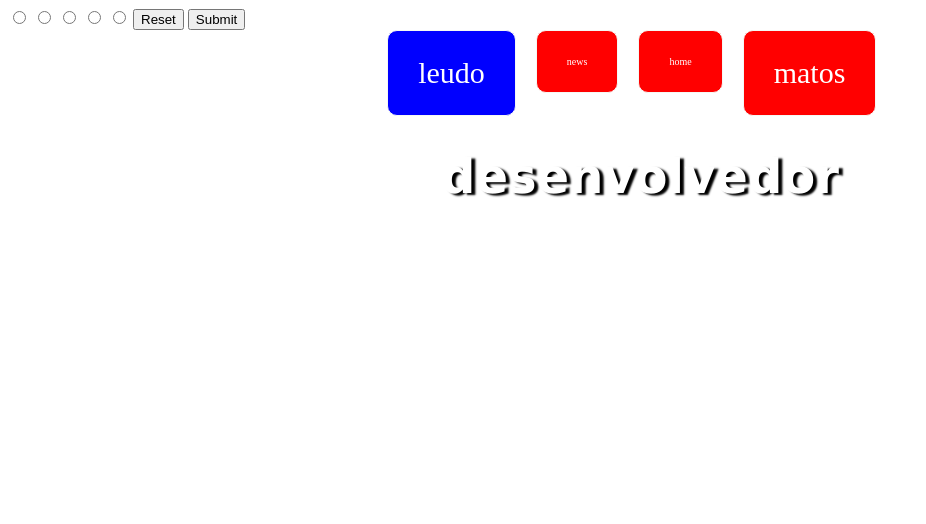
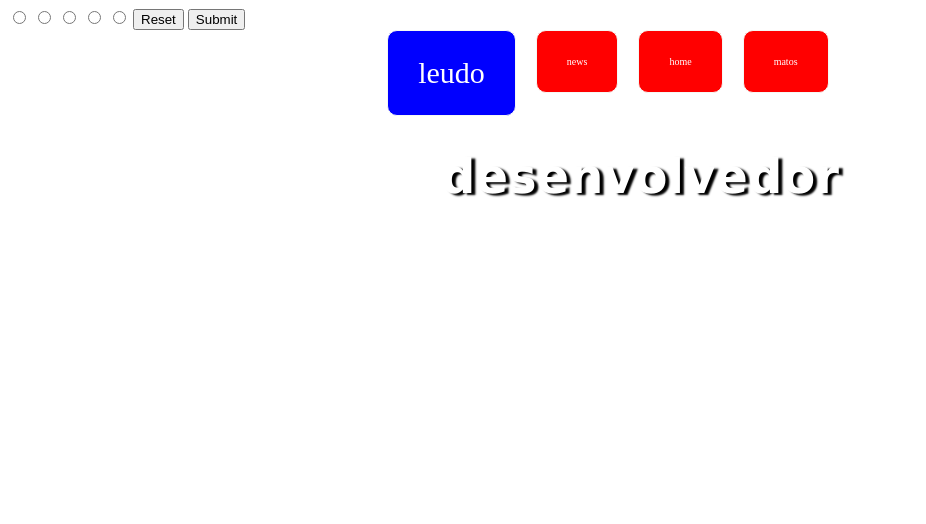
Before and after one commit to Leudivaldo/meu-site, a plain HTML site: page index.html in a window 1280 px wide. Shown: the top 524 px of the page, without its empty margins (0-926 px from the left). Drawn offline with Linux system fonts and the light colour scheme; a script that the page names is missing; a web font is replaced by a local one.

Commit message:
Update index.html
Signed-off-by: Leudivaldo <92278553+Leudivaldo@users.noreply.github.com>

```diff
--- a/index.html
+++ b/index.html
@@ -76,7 +76,7 @@
       <li><a href="#home" class="active" style="font-size:30px;">leudo</a></li>
       <li><a href="#news">news</a></li>
       <li><a href="#contact">home</a></li>
-      <li><a href="#about"style="font-size:30px;" >matos</a></li>
+      <li><a href="#about">matos</a></li>
     </div>
 
     </ul>
```
